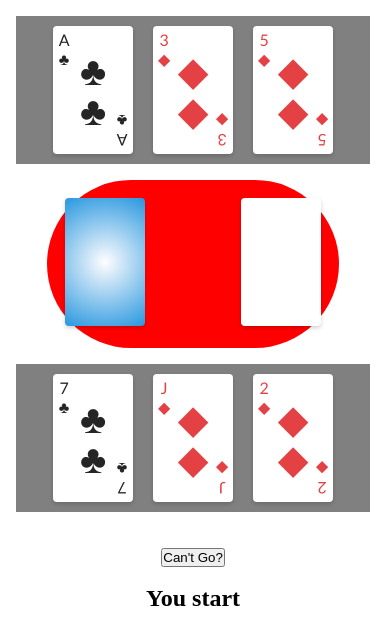
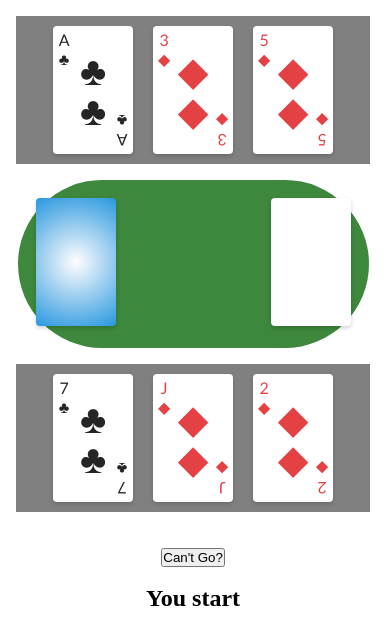
Before and after one commit to sPridmore96/Karma-card-game, a website with bundled scripts: page index.html in a window 390 px wide. Built offline with nearby package versions, Linux system fonts and the light colour scheme.

Commit message:
changes to test on mobile

```diff
--- a/styles/_table.scss
+++ b/styles/_table.scss
@@ -1,8 +1,8 @@
 .table {
     flex-wrap: wrap;
-    background-color: red;
+    background-color: rgba(10, 105, 10, 0.788);
     height: 100%;
-    width: 75vw;
+    width: 90vw;
     display: flex;
     align-items: center;
     justify-content: space-between;
```
Also changed, not shown: styles.css, 1 other file.
